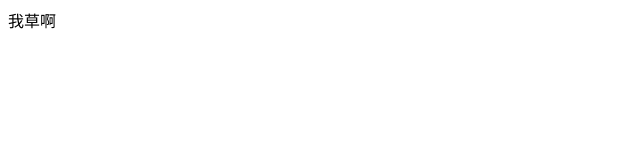
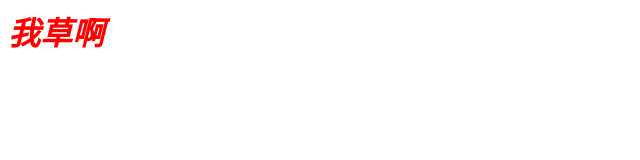
Before and after one commit to yuanyubo9016/pro_02, a plain HTML site: page index.html in a window 1280 px wide. Shown: the whole page, without its empty margins (0-640 px from the left). Drawn offline with Linux system fonts and the light colour scheme.

Commit message:
新增了两个文件

```diff
--- /dev/null
+++ b/index.css
@@ -0,0 +1,3 @@
+#h1{
+    font-style: italic;
+}
--- a/index.html
+++ b/index.html
@@ -1 +1,6 @@
-我草啊
+
+
+<link rel="stylesheet" href="./index.css">
+<script src="./index.js"></script>
+
+<h1 onclick="h1(this)" style="color: red;" id="h1">我草啊</h1>
--- /dev/null
+++ b/index.js
@@ -0,0 +1,3 @@
+function h1(id){
+    id.innerHTML='我他吗劈你瓜'
+}
```
